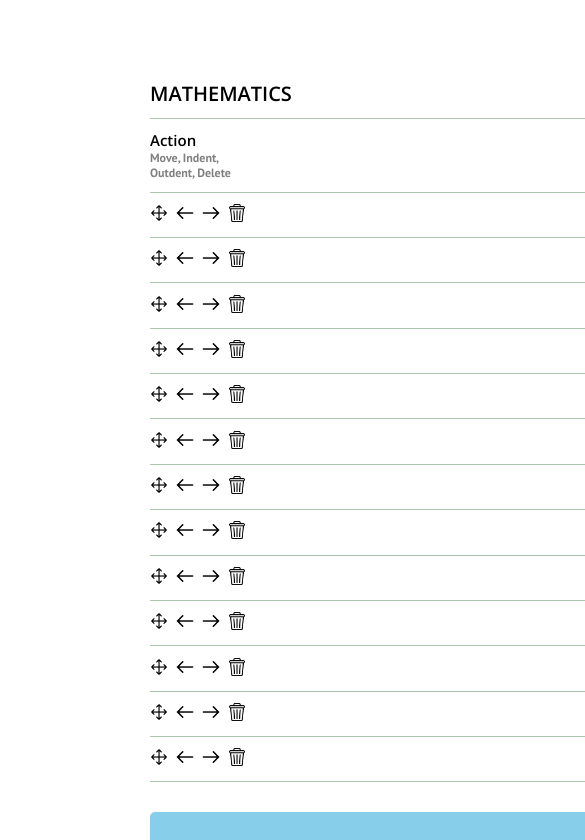
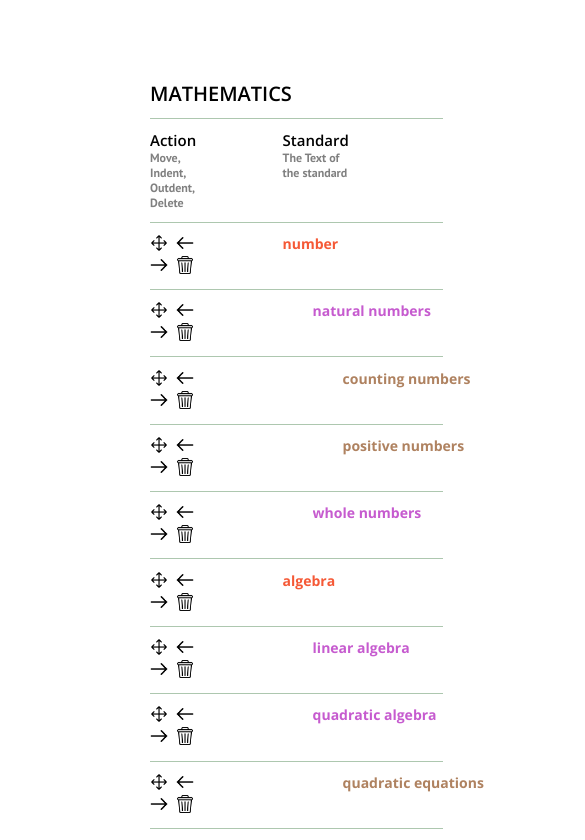
Before and after one commit to DY-2001/Curriculum-Authoring-Tool, a React (Create React App) app: page / in a window 390 px wide. Shown: the top 840 px of the page, 585 px wide, since content can reach past the window. Built offline with nearby package versions, Linux system fonts and the light colour scheme.

Commit message:
make responsive

```diff
--- a/src/components/header/Header.jsx
+++ b/src/components/header/Header.jsx
@@ -19,7 +19,7 @@ const Header = () => {
           <p>Move, Indent,</p>
           <p>Outdent, Delete</p>
         </div>
-        <div className={styles["actionContainer"]}>
+        <div className={styles["standardContainer"]}>
           <p className={styles["actionHeader"]}>Standard</p>
           <p>The Text of the standard</p>
         </div>
--- a/src/components/header/Header.module.css
+++ b/src/components/header/Header.module.css
@@ -13,11 +13,23 @@
 .subHeader {
     display: flex;
     margin: 10px 0px 10px 0px;
-    gap: 50vh;
+    gap: 20vw;
 }
 
 .actionContainer {
-    width: 30vh;
+    width: 14vw;
+
+    p:nth-child(n + 2) {
+        font-size: 12px;
+        color: gray;
+        font-family: "PT Sans", sans-serif;
+        font-weight: 600;
+        font-style: normal;
+    }
+}
+
+.standardContainer {
+    width: 17vw;
 
     p:nth-child(n + 2) {
         font-size: 12px;
--- a/src/components/home/Home.module.css
+++ b/src/components/home/Home.module.css
@@ -1,5 +1,5 @@
 .curriculumContainer {
-    width: 180vh;
+    width: 75vw;
     height: auto;
     margin: 80px 150px 0 150px;
 }
--- a/src/components/modal/Modal.jsx
+++ b/src/components/modal/Modal.jsx
@@ -35,12 +35,12 @@ const Modal = ({
       <div className={styles["modalContent"]}>
         <div className={styles["modalHeader"]}>
           <h2>{modalHeader}</h2>
-          <span
+
+          <img
+            src="./images/close.png"
             onClick={() => setIsModalOpen(false)}
             className={styles["close"]}
-          >
-            X
-          </span>
+          />
         </div>
         <div className={styles["modalBody"]}>
           {modalType === "standard" ? (
@@ -54,7 +54,9 @@ const Modal = ({
               className={styles["inputField"]}
             />
           ) : (
-            <p className={styles['deleteTag']}>Are you sure you want to delete this?</p>
+            <p className={styles["deleteTag"]}>
+              Are you sure you want to delete this?
+            </p>
           )}
         </div>
         <div className={styles["modalFooter"]}>
--- a/src/components/modal/Modal.module.css
+++ b/src/components/modal/Modal.module.css
@@ -17,10 +17,12 @@
     padding: 20px;
     z-index: 1000;
     border-radius: 8px;
-    width: 62vh;
+    width: 25vw;
 }
 
 .close {
+    width: 15px;
+    height: 15px;
     cursor: pointer;
 }
 
@@ -31,8 +33,9 @@
     font-style: normal;
     font-size: 15px;
     display: flex;
+    align-items: center;
     justify-content: space-between;
-    margin-bottom: 2vh;
+    margin-bottom: 1.2vw;
 }
 
 .inputField {
@@ -44,7 +47,7 @@
     font-style: normal;
     font-size: 14px;
     width: 80%;
-    margin-bottom: 3vh;
+    margin-bottom: 1.5vw;
     border-bottom: 1px solid rgba(0, 0, 0, 0.7);
 }
 
@@ -75,5 +78,5 @@
     font-weight: 600;
     font-style: normal;
     font-size: 14px;
-    margin-bottom: 3vh;
+    margin-bottom: 1.5vw;
 }
--- a/src/components/particularTopic/ParticularTopic.module.css
+++ b/src/components/particularTopic/ParticularTopic.module.css
@@ -5,15 +5,15 @@
 .topicActionAndName {
     display: flex;
     margin: 10px 0px 10px 0px;
-    gap: 50vh;
+    gap: 20vw;
 }
 
 .actionContainer {
-    width: 30vh;
+    width: 14vw;
 }
 
 .topicContainer {
-    width: 100vh;
+    width: 17vw;
 }
 
 .actionIcon {
```
Also changed, not shown: public/images/close.png (added).
